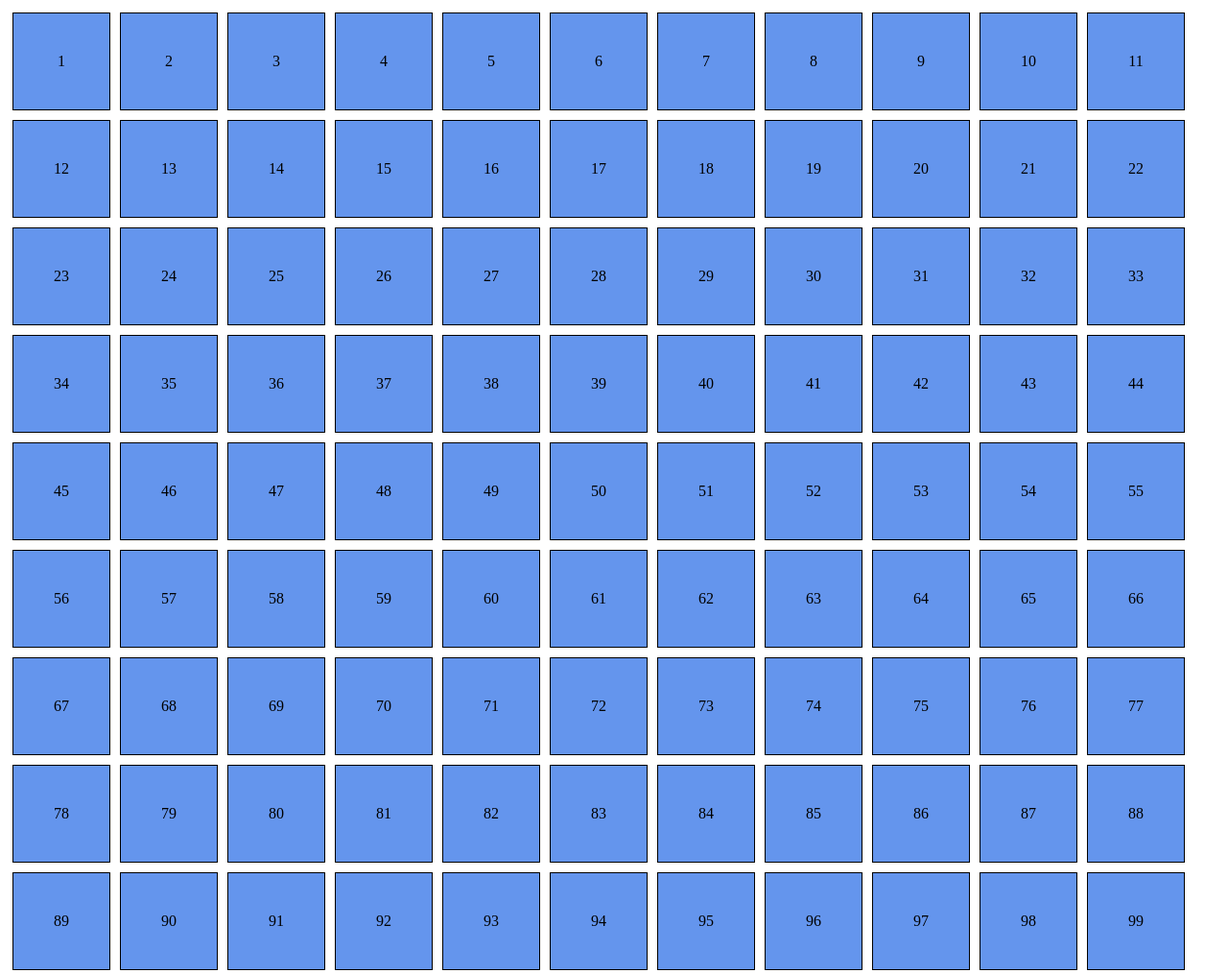
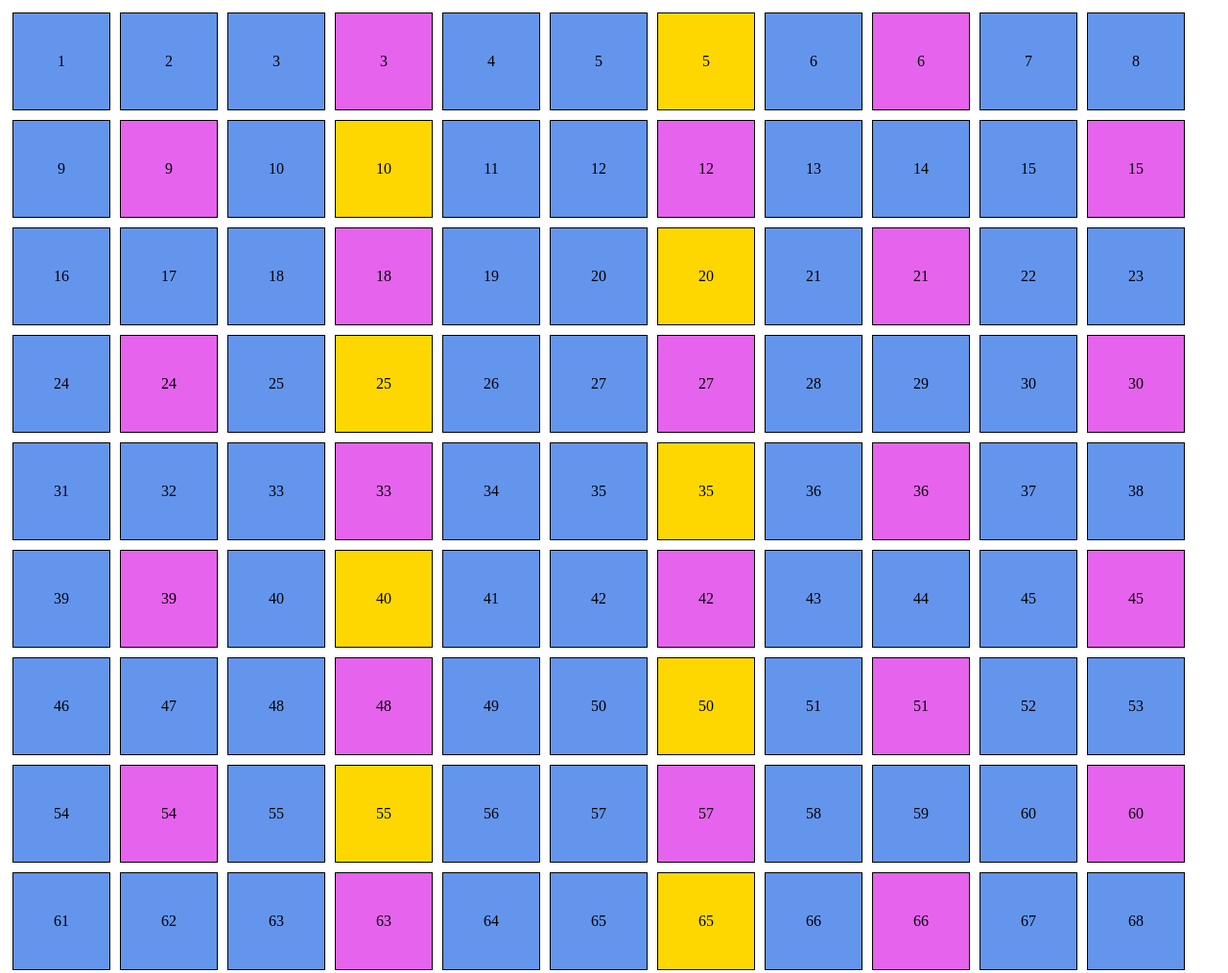
Before and after one commit to ElenaRuscitto/js-fizzbuzz, a plain HTML site: page index.html in a window 1280 px wide. Shown: the top 1014 px of the page at 96% size. Drawn offline with Linux system fonts and the light colour scheme.

Commit message:
[add] multipli di 3 e 5

```diff
--- a/css/style.css
+++ b/css/style.css
@@ -13,3 +13,11 @@
   background-color: cornflowerblue;
   margin: 5px;
 }
+
+.box-3 {
+  background-color: rgb(230, 100, 237);
+}
+
+.box-5 {
+  background-color: gold;
+}
--- a/js/script.js
+++ b/js/script.js
@@ -1,7 +1,18 @@
 const containerBox =document.getElementById ('container');
 
 for(let i = 1; i <= 100; i++){
+  containerBox.innerHTML += `
+  <div class="box">${i}</div>
+   `
+  if (i % 3  === 0){
     containerBox.innerHTML += `
-      <div class="box ">${i}</div>
-    `
+    <div class="box box-3">${i}</div>
+
+   `
+  } else if(i % 5  === 0){
+    containerBox.innerHTML += `
+    <div class="box box-5">${i}</div>
+
+   `
+  }
 }
```
